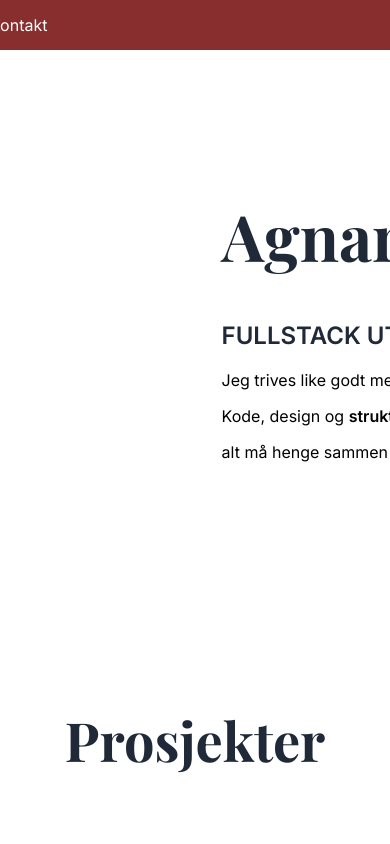
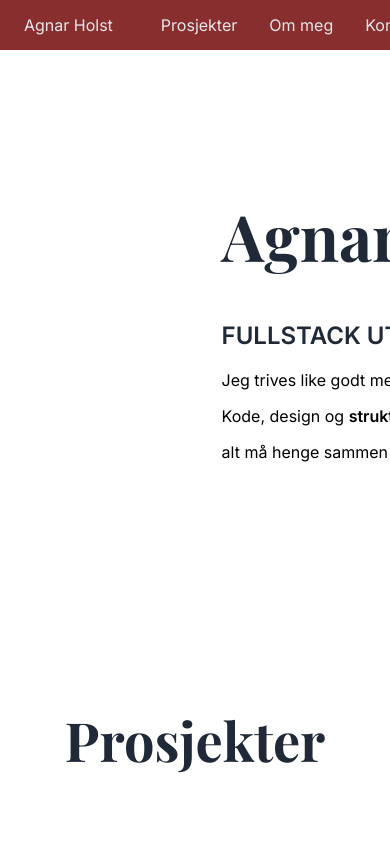
Before and after one commit to Agnarholst/portofolio, a React (Vite) app: page / in a window 390 px wide. Shown: the top 844 px of the page. Built offline with nearby package versions, Linux system fonts and the light colour scheme.

Commit message:
css responsive navbar fix

```diff
--- a/src/App.jsx
+++ b/src/App.jsx
@@ -21,6 +21,7 @@ const cardText = [
   `Bacheloroppgaven min undersøkte hvordan blokkjede-teknologi kan brukes til å utstede og verifisere utdanningsvitnemål på en sikker og effektiv måte. Prosjektet kombinerte teoretisk forskning med et praktisk proof-of-concept utivklet i et smartkontraktspråket Daml.`,
   "Dette prosjektet er nettsiden du befinner deg på. En demonstrasjon av mine ferdigheter innen moderne webutvikling. Nettsiden er bygget med React og JavaScript, og inneholder dynamiske komponenter, responsivt design og optimalisert bilde- og innholdsstruktur. Den er hostet med Vercel. Layout og design er laget i Figma, med fokus på klar visuell profil og brukervennlighet.",
   "Et interaktivt Sudoku-spill bygget i Vanilla JavaScript med dynamisk generering av brett og en backtracking-algoritme for å sikre gyldige løsninger. Fokuset var på å utvikle noe helt på egenhånd uten hjelpemidler og se om jeg klarte å implementere logikken som inngår i et spill Sudoku. Samt bruke CSS for å lage et minimalistisk design. Her lærte jeg JavaScript, logikkimplementasjon, og DOM-manipulasjon.",
+  "FilmQuest er en komplett fullstack-applikasjon for filmelskere, bygget i React med autentisering, API-integrasjon og interaktiv datavisualisering. Brukere kan søke etter filmer via OMDB, filtrere på sjanger, legge til i egen watchlist og markere favoritter. Løsningen inkluderer “Guest Mode” for rask demo, samt responsive visninger optimalisert for mobil. Med Chart.js genereres statistikk over seervaner, som mest sette sjangre, årstall og regissører. Backend håndteres av Firebase eller Supabase for sikker innlogging og lagring. FilmQuest demonstrerer evnen til å utvikle en moderne, datadrevet webapplikasjon fra idé til produksjon – med fokus på brukervennlighet, design og teknisk presisjon.",
 ];
 
 function App() {
--- a/src/components/NavBar.css
+++ b/src/components/NavBar.css
@@ -7,19 +7,31 @@ body {
 }
 
 .NavBar {
-  border: 0px;
-  padding: 0px;
-  margin: 0px;
   height: 50px;
   width: 100%;
   background-color: #882e2e;
   display: flex;
-  justify-content: end;
+  justify-content: space-between;
+  padding: 0 1rem;
 }
 
+#logo {
+  font-family: "Inter", serif;
+  /* margin-right: 450px; */
+  white-space: nowrap;
+}
+
+.spacer {
+  display: flex;
+  flex: 1;
+  max-width: 400px;
+}
 .TheButtons {
   display: flex;
-  margin-right: 300px;
+  flex: 1 1 auto;
+  justify-content: center;
+  gap: 1rem;
+  white-space: nowrap;
 }
 
 button,
@@ -29,21 +41,17 @@ a {
   color: #e5e7eb;
   font-size: 16px;
   font-family: "Inter";
-  width: 100px;
+  padding: 0.25rem 0.5rem;
 }
 
 a {
   display: flex;
   align-items: center;
   text-decoration-line: none;
+
 }
 
 .btn-hovering:hover {
   color: white;
   font-weight: 100;
 }
-
-#logo {
-  margin-right: 450px;
-  white-space: nowrap;
-}
--- a/src/components/NavBar.jsx
+++ b/src/components/NavBar.jsx
@@ -12,6 +12,7 @@ function NavBar() {
         <button className="btn-hovering" id="logo">
           Agnar Holst
         </button>
+        <div className="spacer"></div>
         <a href="#project-title" className="btn-hovering" onClick={scrollTo}>
           Prosjekter
         </a>
```
